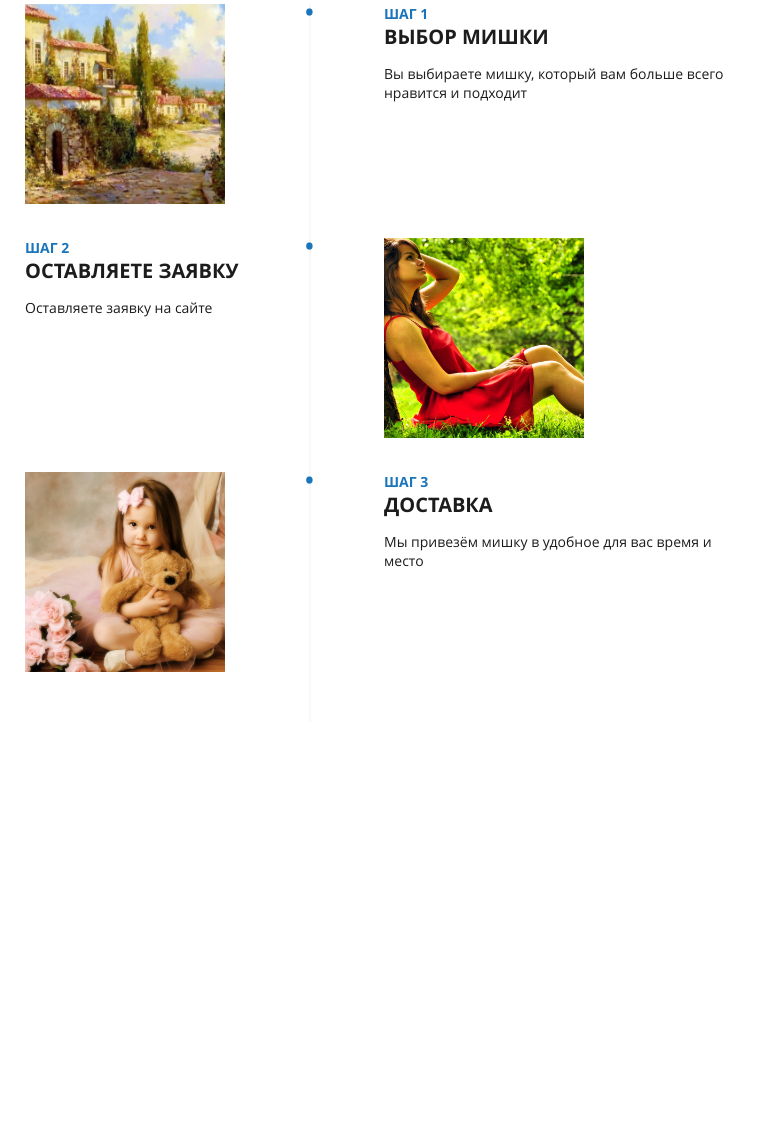
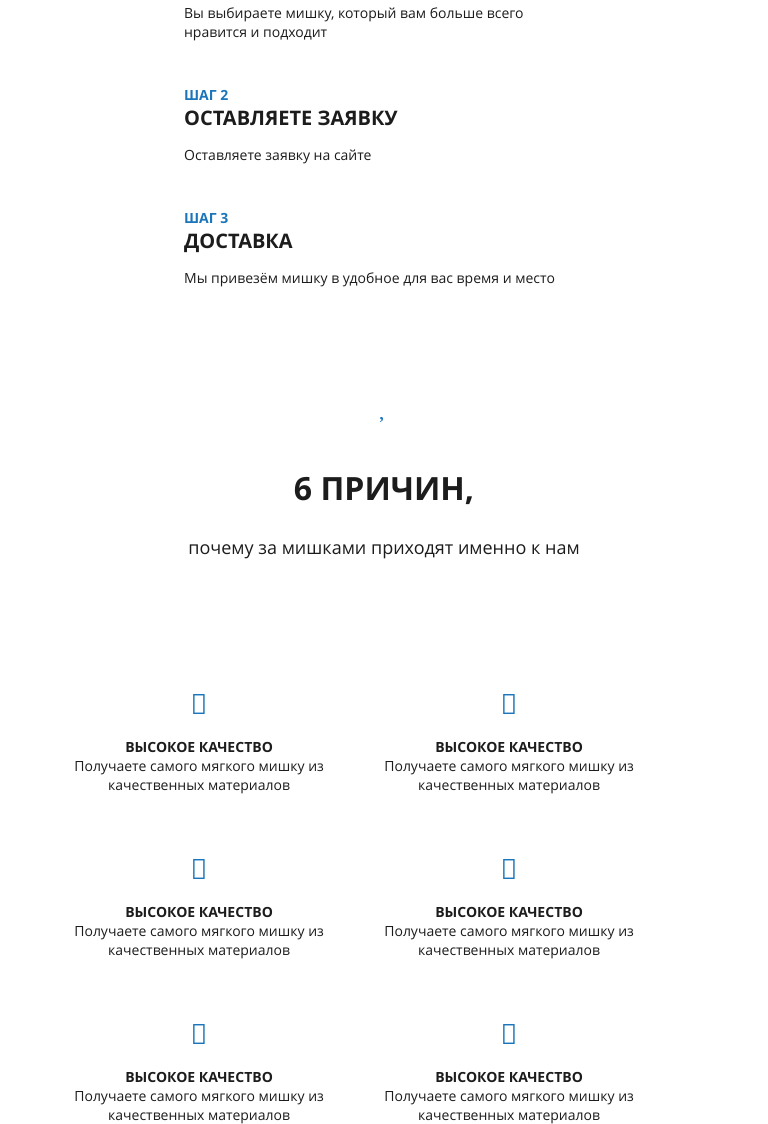
Before and after one commit to impressivedevelopments/myloft22.github.io, a plain HTML site: page index.html in a window 768 px wide. Shown: the part 2812-3936 px from the top of the page. Before the commit the page ends 3534 px from the top, so only its background shows below. Drawn offline with Linux system fonts and the light colour scheme.

Commit message:
Свёрстан блок 6 причин

```diff
--- a/css/_misc/_media.scss
+++ b/css/_misc/_media.scss
@@ -36,6 +36,33 @@
 
         }
     }
+    .present {
+        &-form {
+            &_input {
+                input {
+                    padding: 21px 50px;
+                }
+            }
+        }
+    }
+    .creation {
+        &-content {
+            text-align: center;
+            justify-content: space-between;
+            &:before, &:after {
+                display: none;
+            }
+        }
+        &-step {
+            text-align: center;
+        }
+        &-photo {
+            display: none;
+            &__image {
+                display: none;
+            }
+        }
+    }
 }
 @media (min-width: 768px) and (max-width: 1200px) {
     div[class$="container"] {
@@ -66,6 +93,14 @@
             display: none;
         }
     }
+    .creation {
+        &-content {
+            justify-content: space-around;
+            &:before, &:after {
+                display: none;
+            }
+        }
+    }
 }
 @media (max-width: 1600px) {
 
--- a/css/style.scss
+++ b/css/style.scss
@@ -214,7 +214,7 @@ div[class$="overlay"] {
             position: absolute;
             top: 0;
             transform: translateX(-50%);
-            right: 60%;
+            right: 50%;
             height: 250px;
             width: 2px;
             background: $light-grey;
@@ -225,7 +225,7 @@ div[class$="overlay"] {
             color: $primary;
             font-size: 30px;
             top: -13px;
-            right: 59.6%;
+            right: 49.6%;
             z-index: 1;
         }
     }
@@ -248,7 +248,7 @@ div[class$="overlay"] {
         }
     }
     &-photo {
-        width: 400px;
+        width: 200px;
         &__image {
             width: 200px;
             height: 200px;
@@ -257,7 +257,32 @@ div[class$="overlay"] {
         }
     }
 }
-
+.reasons {
+    text-align: center;
+    color: $black;
+    &-text {
+        padding-bottom: 70px;
+    }
+    &-content {
+        display: flex;
+        justify-content: center;
+        align-items: center;
+        flex-wrap: wrap;
+        &-item {
+            text-align: center;
+            width: 250px;
+            margin-right: 60px;
+            &__text {
+                display: block;
+                text-transform: uppercase;
+                @include bold;
+            }
+            &__description {
+                display: block;
+            }
+        }
+    }
+}
 
 
 @import '_misc/_media';
--- a/index.html
+++ b/index.html
@@ -190,5 +190,46 @@
             </div>
         </div>
     </section>
+    <section class="reasons">
+        <div class="reasons-container">
+            <i class="fal fa-heart fa-2x icon_blue"></i>
+            <div class="reasons-text">
+                <h2 class="reasons-text__title title">6 причин, </h2>
+                <span class="reasons-text__description description">почему за мишками приходят именно к нам</span>
+            </div>
+            <div class="reasons-content">
+                <div class="reasons-content-item">
+                    <i class="fal fa-medal fa-2x icon_blue"></i>
+                    <span class="reasons-content-item__text">Высокое качество</span>
+                    <span class="reasons-content-item__description">Получаете самого мягкого мишку из качественных материалов</span>
+                </div>
+                <div class="reasons-content-item">
+                    <i class="fal fa-medal fa-2x icon_blue"></i>
+                    <span class="reasons-content-item__text">Высокое качество</span>
+                    <span class="reasons-content-item__description">Получаете самого мягкого мишку из качественных материалов</span>
+                </div>
+                <div class="reasons-content-item">
+                    <i class="fal fa-medal fa-2x icon_blue"></i>
+                    <span class="reasons-content-item__text">Высокое качество</span>
+                    <span class="reasons-content-item__description">Получаете самого мягкого мишку из качественных материалов</span>
+                </div>
+                <div class="reasons-content-item">
+                    <i class="fal fa-medal fa-2x icon_blue"></i>
+                    <span class="reasons-content-item__text">Высокое качество</span>
+                    <span class="reasons-content-item__description">Получаете самого мягкого мишку из качественных материалов</span>
+                </div>
+                <div class="reasons-content-item">
+                    <i class="fal fa-medal fa-2x icon_blue"></i>
+                    <span class="reasons-content-item__text">Высокое качество</span>
+                    <span class="reasons-content-item__description">Получаете самого мягкого мишку из качественных материалов</span>
+                </div>
+                <div class="reasons-content-item">
+                    <i class="fal fa-medal fa-2x icon_blue"></i>
+                    <span class="reasons-content-item__text">Высокое качество</span>
+                    <span class="reasons-content-item__description">Получаете самого мягкого мишку из качественных материалов</span>
+                </div>
+            </div>
+        </div>
+    </section>
 </body>
 </html>
```
Also changed, not shown: css/style.css, 1 other file.
